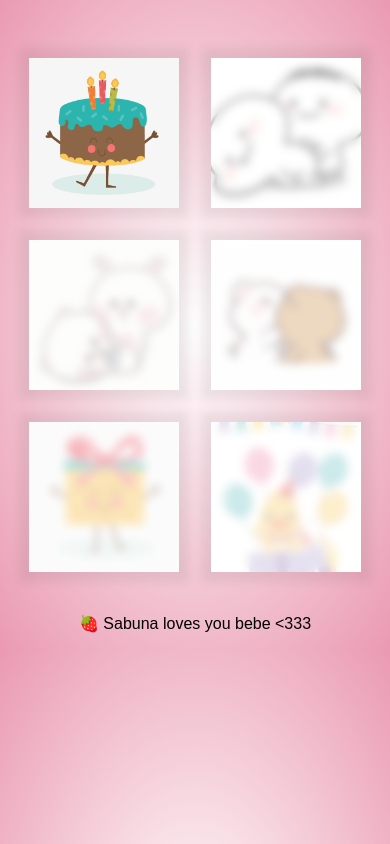
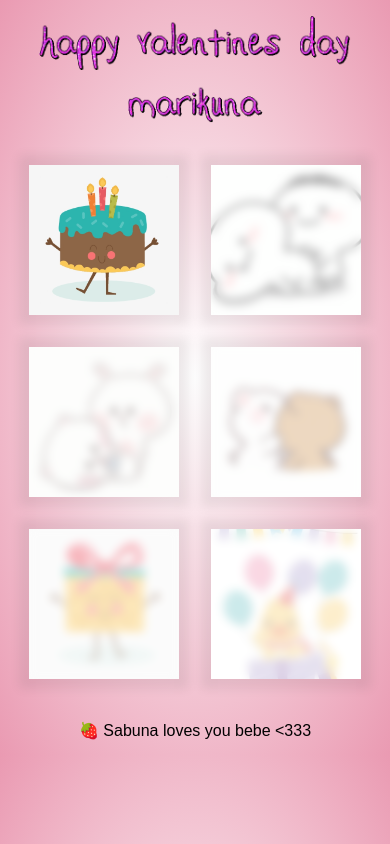
Before and after one commit to marishubby/mariko, a plain HTML site: page index.html in a window 390 px wide. Drawn offline with Linux system fonts and the light colour scheme; the site is published under a folder, as on GitHub Pages, so addresses that start at the root find nothing.

Commit message:
Update style.css

```diff
--- a/style.css
+++ b/style.css
@@ -126,7 +126,7 @@ body {
 
 @media (max-width: 920px) {
   #header {
-    content: url("/imgs/short.gif");
+    content: url("./imgs/short.gif");
     width: 75vw;
     margin: 0 auto;
   }
```
